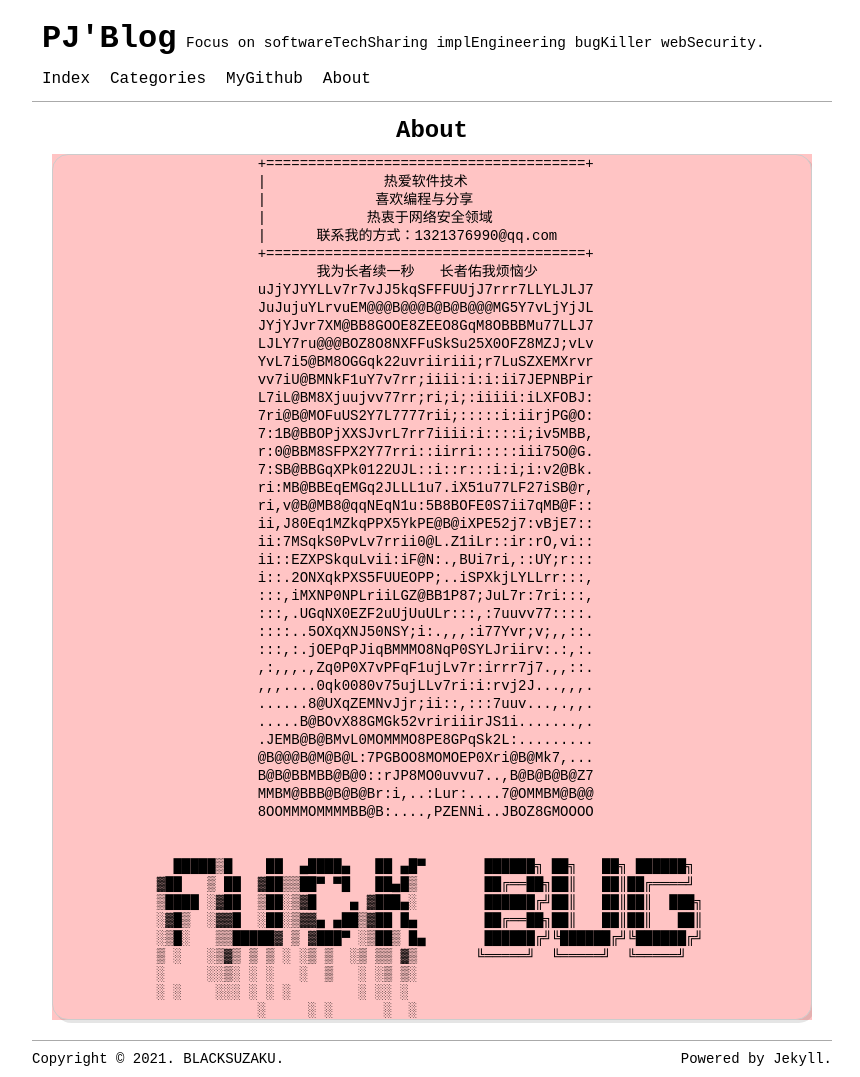
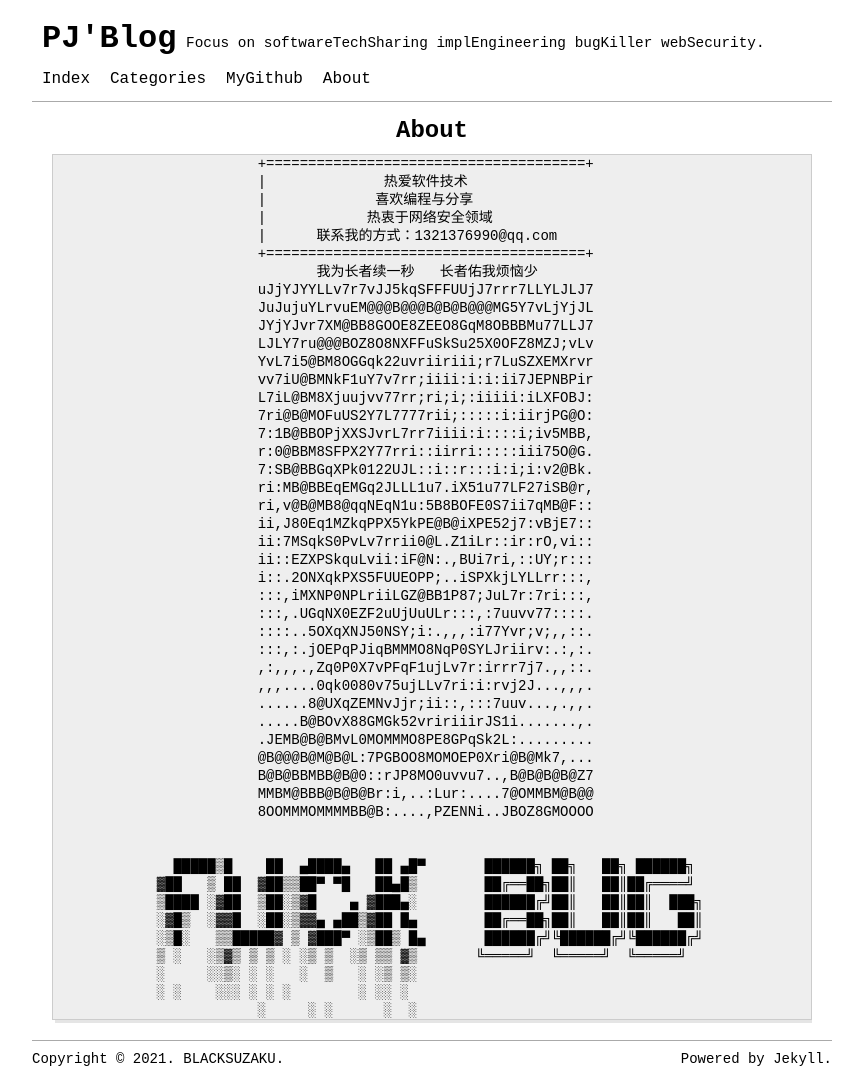
Before and after one commit to 2hux1nb0/2hux1nb0.github.io, a Jekyll site: the page built from pages/about.md, in a window 1280 px wide. Shown: the whole page, without its empty margins (208-1068 px from the left). Built offline with Jekyll 4.4.1, drawn with Linux system fonts in a browser that asks for light colours.

Commit message:
Update highlighter.scss

```diff
--- a/_sass/highlighter.scss
+++ b/_sass/highlighter.scss
@@ -6,15 +6,14 @@ pre.highlight {
   margin: 10px 0;
   padding-left: 3px;
   border: 1px solid #ccc;
-  border-radius: 16px;
   overflow-x: auto;
   font-size: 14px;
   text-indent: 0px;
-  background-color: #ffc4c4;
+  background-color: #eee;
   box-shadow: 3px 3px rgba(0, 0, 0, 0.1);
 }
 
 .highlighter-rouge {
   font-size: 14px;
-  background-color: #ffc4c4;
+  background-color: #eee;
 }
```
